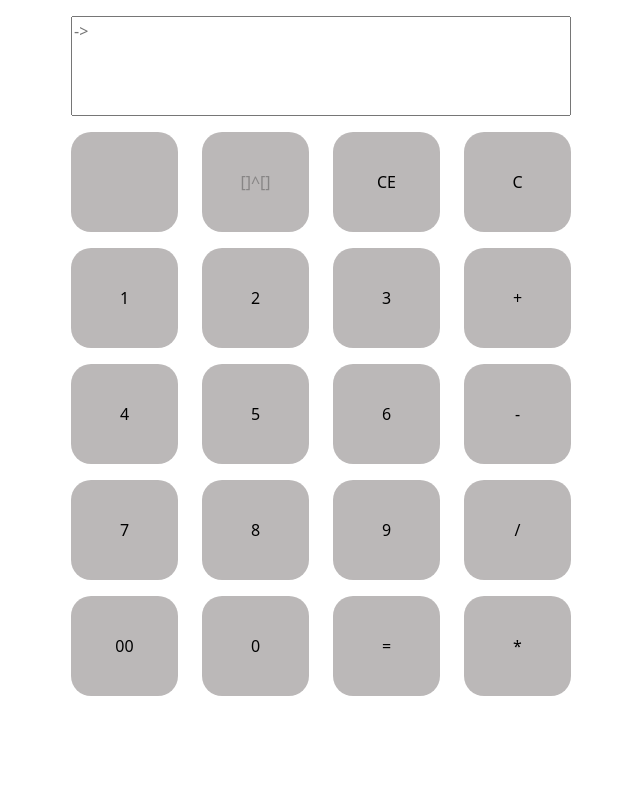
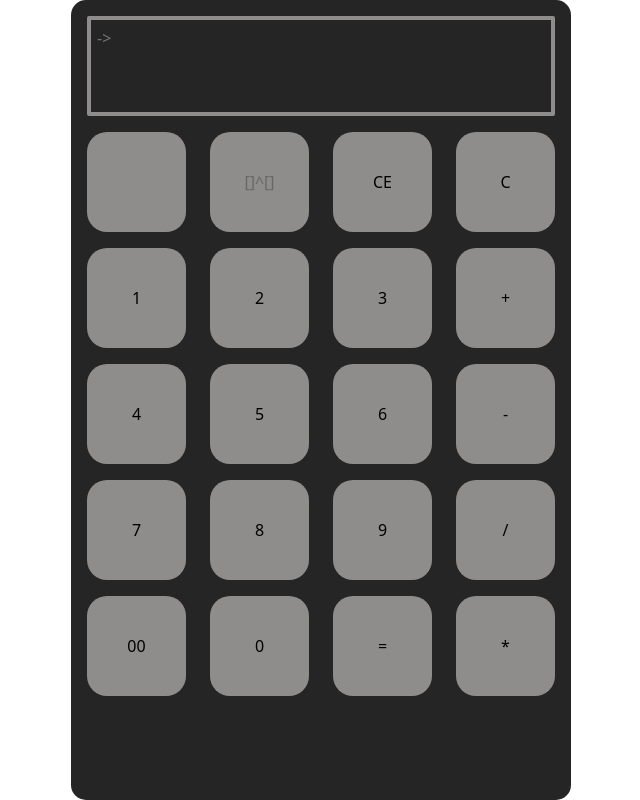
Before and after one commit to i-ahumada/Calculadora_Simple, a PHP site: page / in a window 1280 px wide. Shown: the whole page, without its empty margins (313-953 px from the left). Run offline with PHP 8.4, Linux system fonts and the light colour scheme.

Commit message:
Style + bug fix -> no se podia escribir

```diff
--- a/calculate.php
+++ b/calculate.php
@@ -136,4 +136,4 @@ $resultado = calcular($calcString);
 
 
 
-// header("Location: index.php?resultado=$resultado");
+header("Location: index.php?resultado=$resultado");
--- a/css/style.css
+++ b/css/style.css
@@ -1,8 +1,10 @@
 .calc-container {
+    background-color: #252525;
     width: 500px;
     height: 100vh;
     margin-left: 30%;
     margin-right: auto;
+    border-radius: 15px;
 }
 
 .row {
@@ -11,6 +13,11 @@
 
 textarea {
     resize: none;
+    color: #FAFAFA;
+    background-color: #252525;
+    border: 4px solid rgba(171, 167, 167, 0.801);
+    border-radius: 2px;
+    padding: 6px;
 }
 
 input {
@@ -21,7 +28,6 @@ input {
     background: rgba(171, 167, 167, 0.801);
     transition: all 0.1s linear;
 }
-
 input:active {
     background: rgb(78,76,74);
 }
--- a/index.php
+++ b/index.php
@@ -8,11 +8,12 @@
         <link rel="stylesheet" href="css/style.css">
     </head>
     <body>
-        <div class="calc-container py-2">
+        <div class="calc-container py-2 px-3">
             <form action="calculate.php" method="post">
                 <div class="row mb-3 mt-2">
                     <div class="col-12 text-right">
-                        <textarea class="h-100 w-100" type="text" name="display" id="display" placeholder="->"><?php
+                        <textarea class="h-100 w-100" type="text" name="display" id="display" placeholder="->"
+                        onkeydown="return false"><?php
                                 if(isset($_GET['resultado'])) {
                                     echo $_GET['resultado'];
                                 }
```
